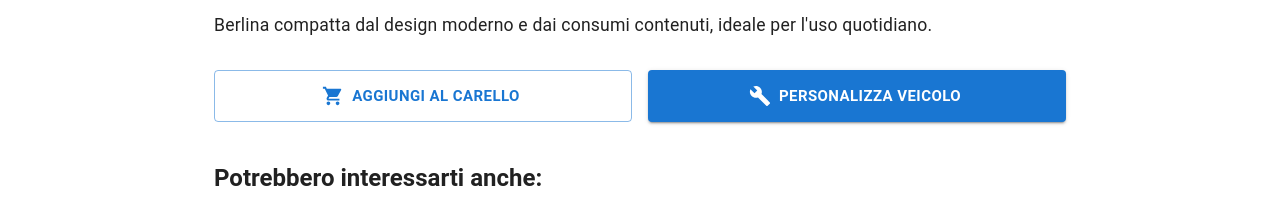
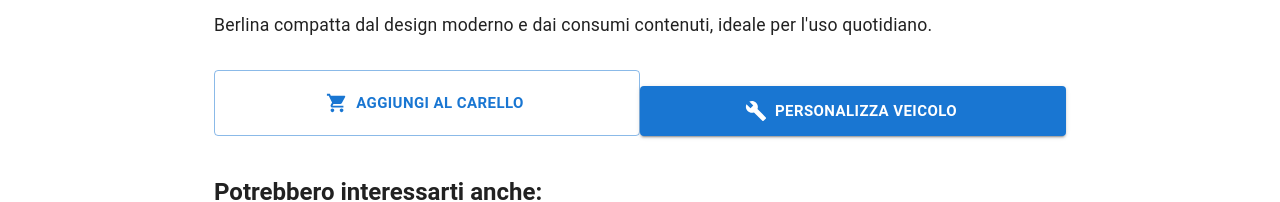
Before and after one commit to Framework-React-1-19/DriveHub, a React (Vite) app: page /car/1 in a window 1280 px wide. Shown: the part 916-1118 px from the top of the page. Built offline with nearby package versions, Linux system fonts and the light colour scheme; data requests are answered from the project's data file.

Commit message:
Ultimi ritocchi

```diff
--- a/package.json
+++ b/package.json
@@ -17,7 +17,8 @@
     "formik": "^2.4.9",
     "react": "^19.2.7",
     "react-dom": "^19.2.7",
-    "react-router-dom": "^7.18.1"
+    "react-router-dom": "^7.18.1",
+    "swiper": "^14.0.6"
   },
   "devDependencies": {
     "@eslint/js": "^10.0.1",
--- a/src/DetailsCar.tsx
+++ b/src/DetailsCar.tsx
@@ -108,7 +108,7 @@ function DetailsCar({ cars }: DetailsCarProps) {
         )}
         <Box
           component= "img"
-          src={autoCorrente.imageUrl}
+          src={autoCorrente.imageUrl.startsWith('/') ? `http://localhost:5000${autoCorrente.imageUrl}` : autoCorrente.imageUrl}
           alt={`${autoCorrente.brand} ${autoCorrente.model}`}
           onLoad={()=> setImageLoaded(true)}
           sx={{display: imageLoaded ? "block" : "none", width : "100%", height: {xs: 250, sm: 550}, objectFit: "cover"}}
@@ -140,8 +140,10 @@ function DetailsCar({ cars }: DetailsCarProps) {
         </Typography>
 
         <Stack
-          direction={{xs: "column", sm: "row"}}
-          justifyContent="space-between"
+          sx={{
+            flexDirection: { xs: 'column', sm: 'row' },
+            justifyContent: 'space-between',
+          }}
           spacing={2}
         >
           <Button
@@ -204,7 +206,7 @@ function DetailsCar({ cars }: DetailsCarProps) {
                   >
                   <Box
                     component="img"
-                    src={auto.imageUrl}
+                    src={autoCorrente.imageUrl.startsWith('/') ? `http://localhost:5000${autoCorrente.imageUrl}` : autoCorrente.imageUrl}
                     alt={auto.model}
                     sx={{width:"100%", height:140, objectFit:"cover", borderRadius: 2, mb:1}}
                   />
```
Also changed, not shown: 1 other file (tests, documents, lock files or other folders).
